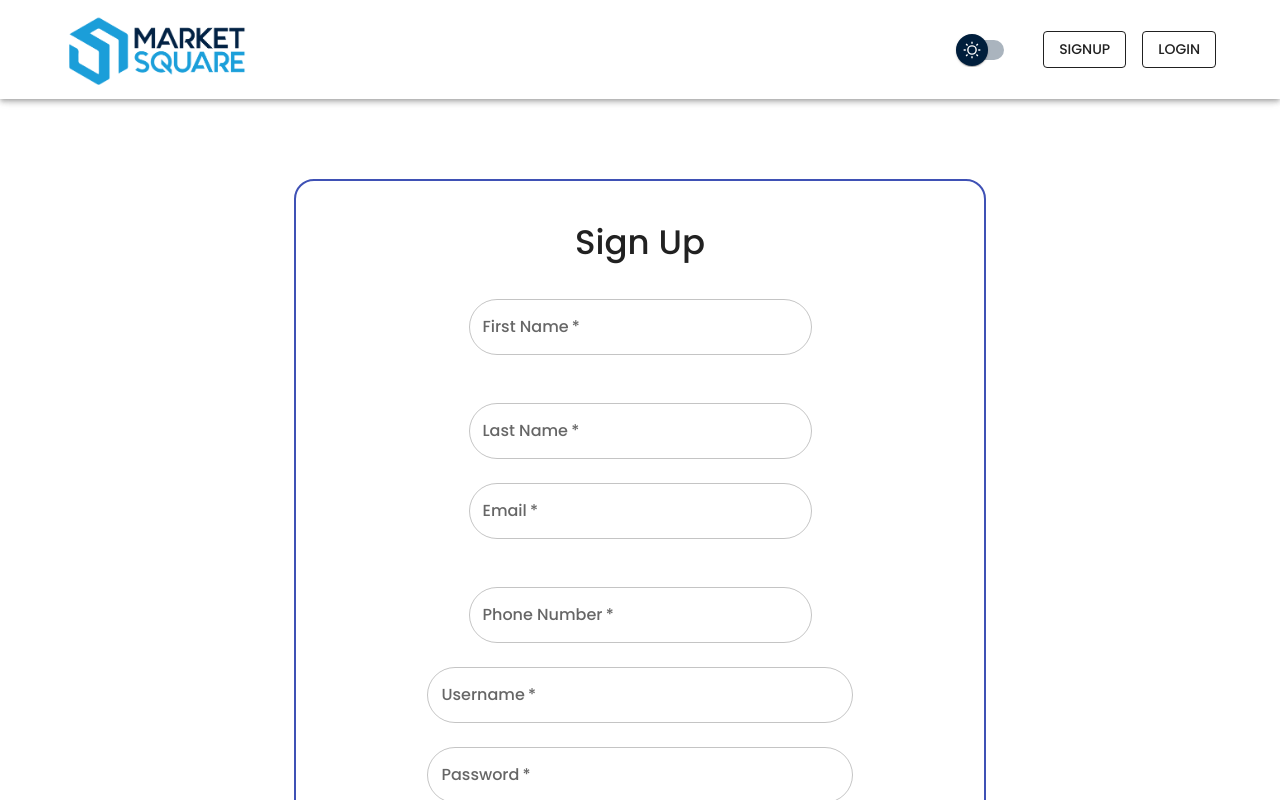
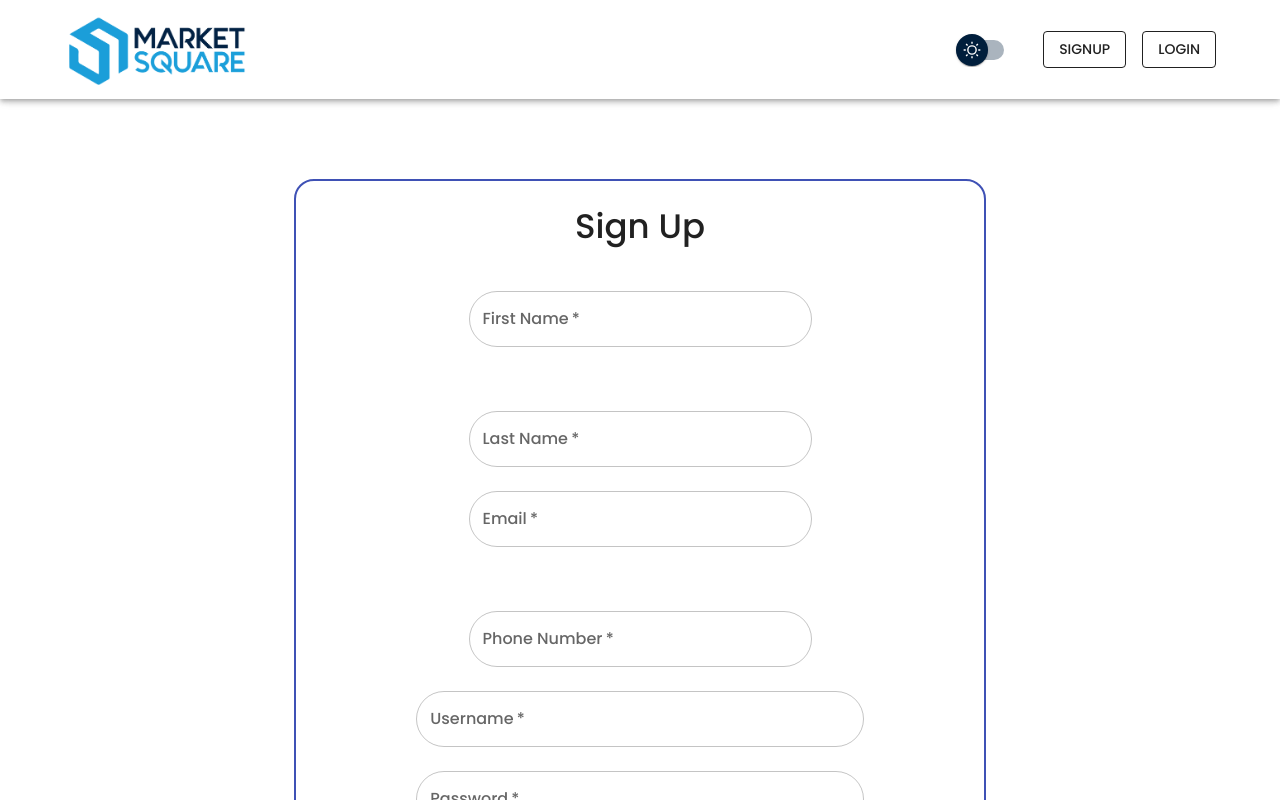
Before and after one commit to stephennemeth/MarketSquare, a React (Create React App) app in the folder frontend/: page /signup in a window 1280 px wide. Shown: the top 800 px of the page. Built offline with nearby package versions, Linux system fonts and the light colour scheme.

Commit message:
Some Style Changes

```diff
--- a/frontend/src/pages/SignUp.jsx
+++ b/frontend/src/pages/SignUp.jsx
@@ -60,7 +60,7 @@ export default function SignUpPage({ authState, setAuthState }) {
                         maxWidth: '60%',
                         border: '2px solid #3f51b5',
                         borderRadius: 5,
-                        padding: 5,
+                        padding: 3,
                     }}
                 >
                     <Typography
@@ -70,7 +70,7 @@ export default function SignUpPage({ authState, setAuthState }) {
                     </Typography>
                     <Grid2
                         container
-                        spacing={3}
+                        spacing={5}
                         sx={{
                             display: 'flex',
                             width: "100%",
@@ -122,7 +122,7 @@ export default function SignUpPage({ authState, setAuthState }) {
                     </Grid2>
                     <Grid2
                         container
-                        spacing={3}
+                        spacing={5}
                         sx={{
                             display: 'flex',
                             width: "100%",
```
